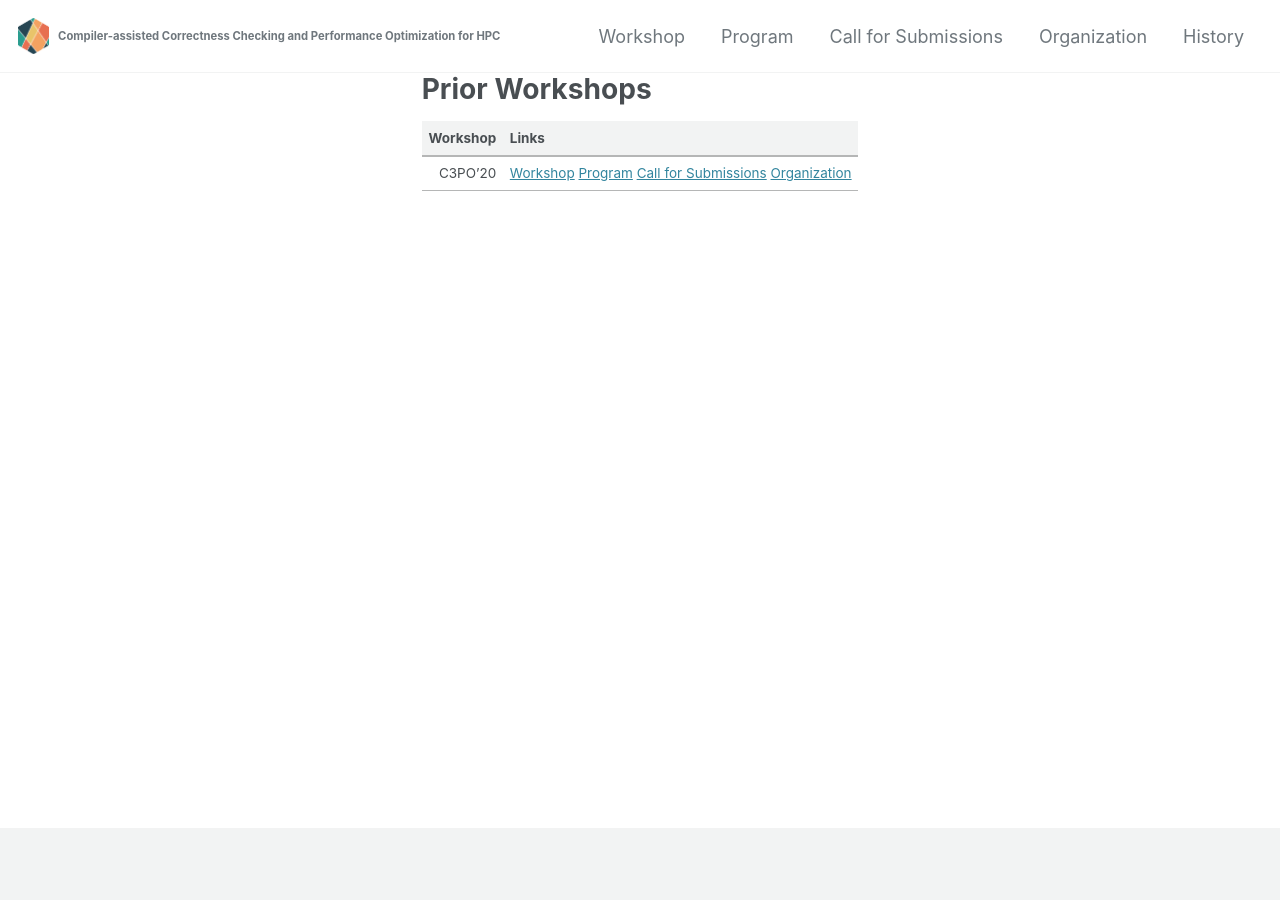
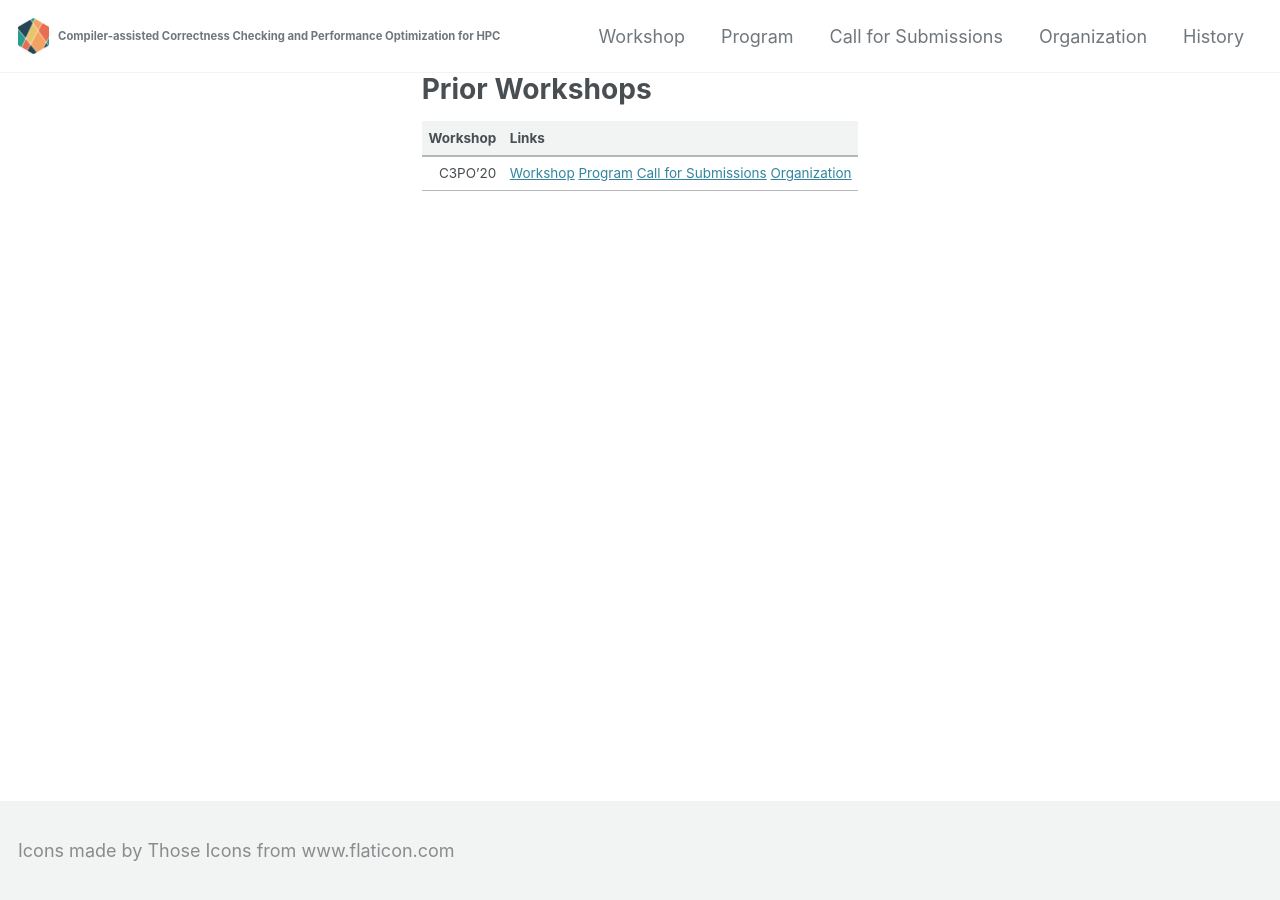
Before and after one commit to c3po-workshop/c3po-workshop.github.io, a Jekyll site: the page built from _pages/history.md, in a window 1280 px wide. Built offline with Jekyll 4.4.1, drawn with Linux system fonts in a browser that asks for light colours; cached includes are drawn as plain includes; nearby versions of some CDN libraries; our own code applies the rules of GitHub Pages for plain Markdown files.

Commit message:
Added icon attribution

```diff
--- a/_includes/footer/custom.html
+++ b/_includes/footer/custom.html
@@ -1,3 +1,5 @@
 <!-- start custom footer snippets -->
 
+Icons made by <a href="https://www.flaticon.com/authors/those-icons" title="Those Icons">Those Icons</a> from <a href="https://www.flaticon.com/" title="Flaticon"> www.flaticon.com</a>
+
 <!-- end custom footer snippets -->
```
